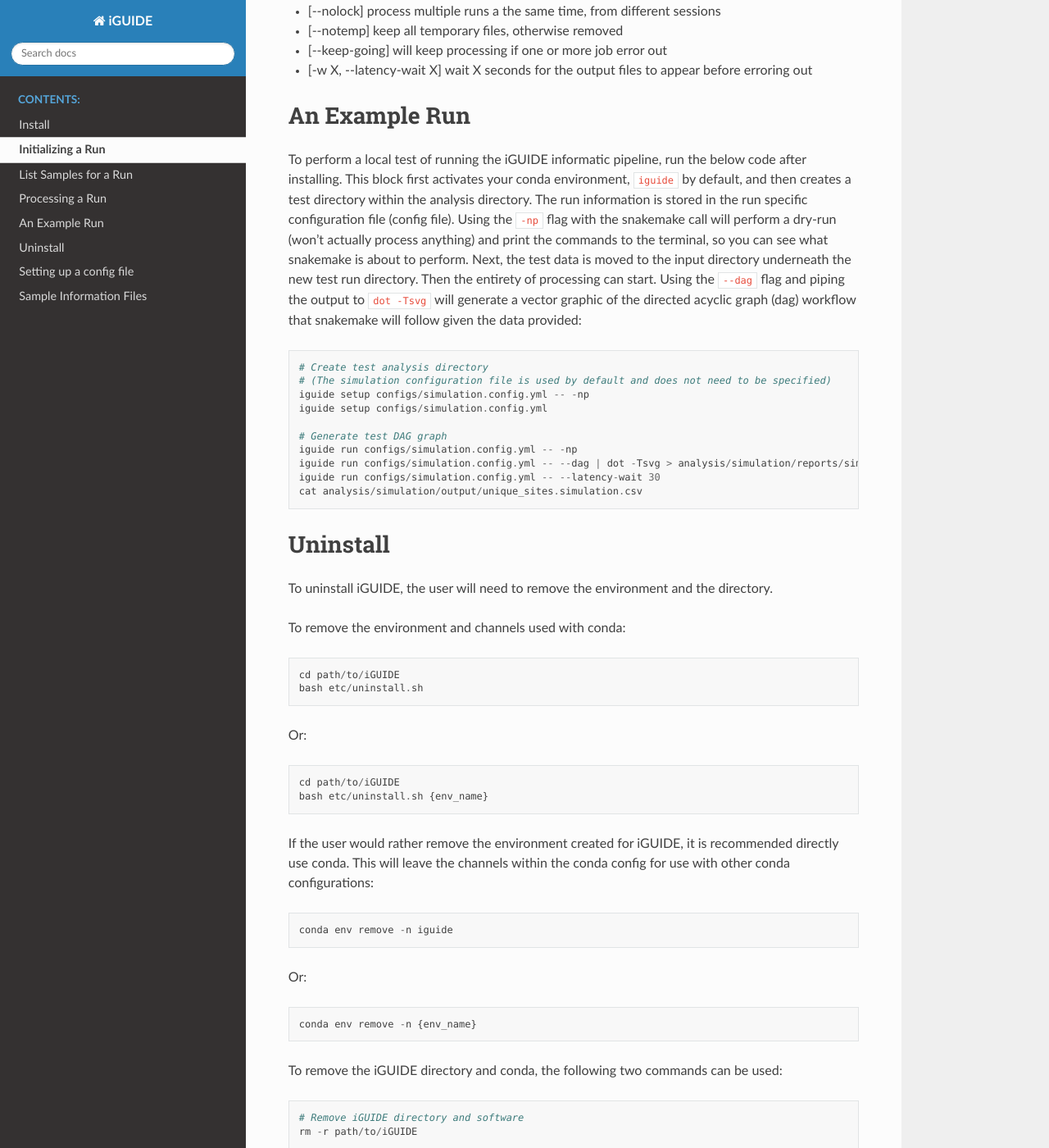
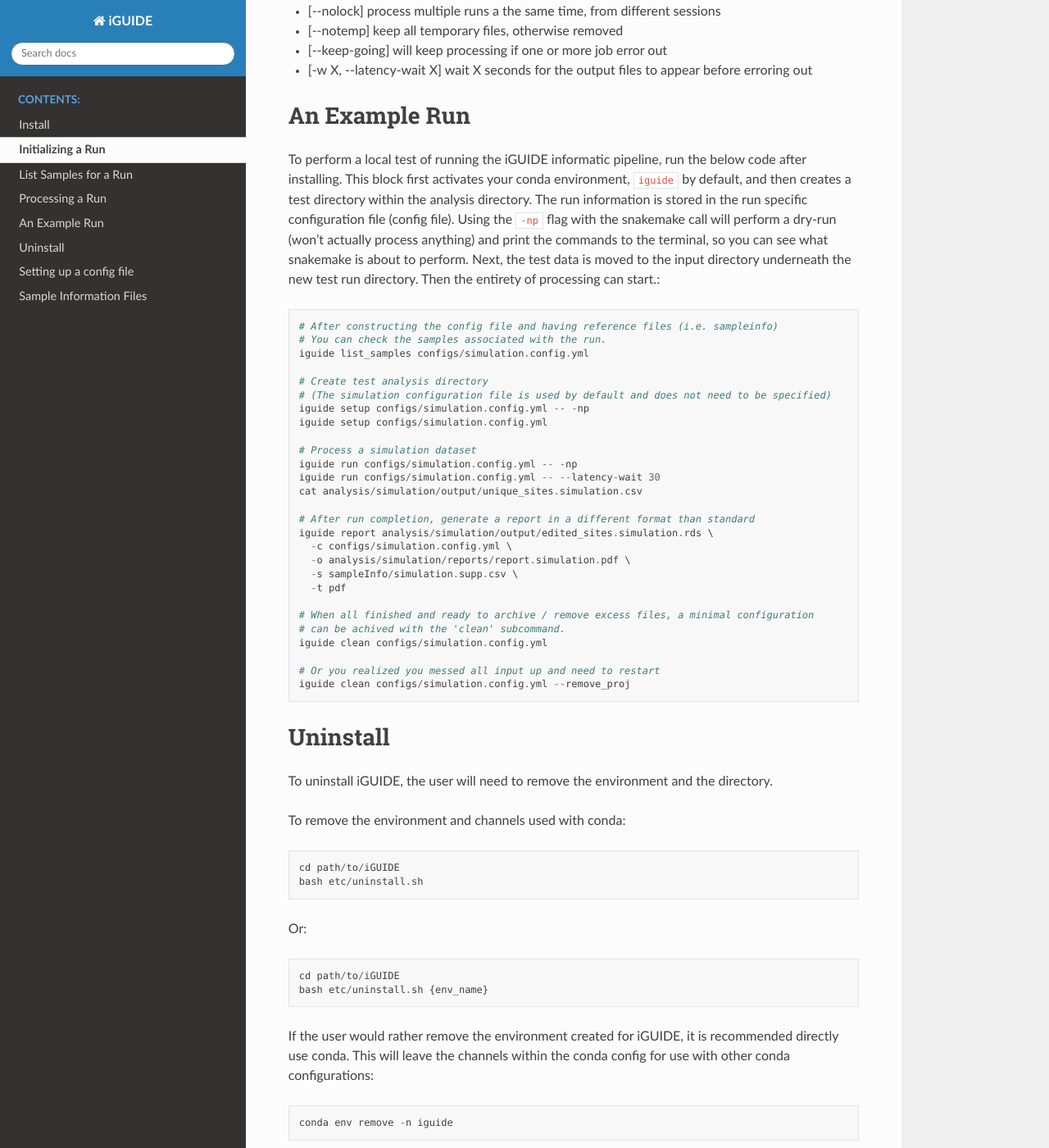
Before and after one commit to cnobles/iGUIDE, a Sphinx documentation site: the page built from docs/pages/quickstart.rst, in a window 1280 px wide and 1400 px high, scrolled down 2238 px. Shown: the whole window at 82% size. Built offline with Sphinx 7.4.7 and the Read the Docs theme 2.0.0, drawn with Linux system fonts in a browser that asks for light colours.

Commit message:
Updated docs.

```diff
--- a/docs/pages/quickstart.rst
+++ b/docs/pages/quickstart.rst
@@ -108,21 +108,35 @@
 dry-run (won't actually process anything) and print the commands to the
 terminal, so you can see what snakemake is about to perform. Next, the test data
 is moved to the input directory underneath the new test run directory. Then the
-entirety of processing can start. Using the ``--dag`` flag and piping the output
-to ``dot -Tsvg`` will generate a vector graphic of the directed acyclic graph
-(dag) workflow that snakemake will follow given the data provided::
+entirety of processing can start.::
 
+  # After constructing the config file and having reference files (i.e. sampleinfo)
+  # You can check the samples associated with the run.
+  iguide list_samples configs/simulation.config.yml
 
   # Create test analysis directory
   # (The simulation configuration file is used by default and does not need to be specified)
   iguide setup configs/simulation.config.yml -- -np
   iguide setup configs/simulation.config.yml
 
-  # Generate test DAG graph
+  # Process a simulation dataset
   iguide run configs/simulation.config.yml -- -np
-  iguide run configs/simulation.config.yml -- --dag | dot -Tsvg > analysis/simulation/reports/simulation.dag.svg
   iguide run configs/simulation.config.yml -- --latency-wait 30
   cat analysis/simulation/output/unique_sites.simulation.csv
+
+  # After run completion, generate a report in a different format than standard
+  iguide report analysis/simulation/output/edited_sites.simulation.rds \
+    -c configs/simulation.config.yml \
+    -o analysis/simulation/reports/report.simulation.pdf \
+    -s sampleInfo/simulation.supp.csv \
+    -t pdf
+
+  # When all finished and ready to archive / remove excess files, a minimal configuration
+  # can be achived with the 'clean' subcommand.
+  iguide clean configs/simulation.config.yml
+
+  # Or you realized you messed all input up and need to restart
+  iguide clean configs/simulation.config.yml --remove_proj
 
 
 Uninstall
```
Also changed, not shown: README.md (+22 -14 lines).
